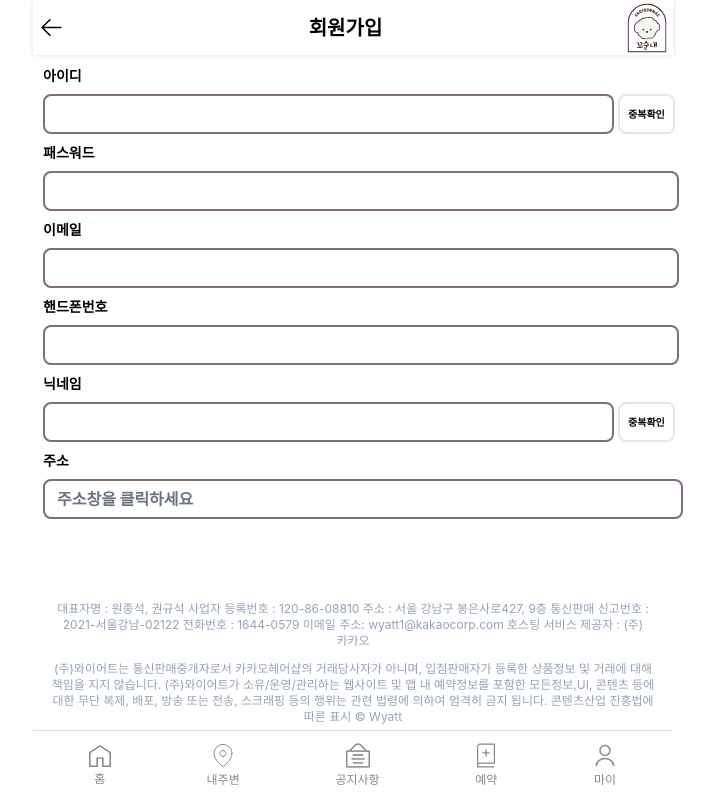
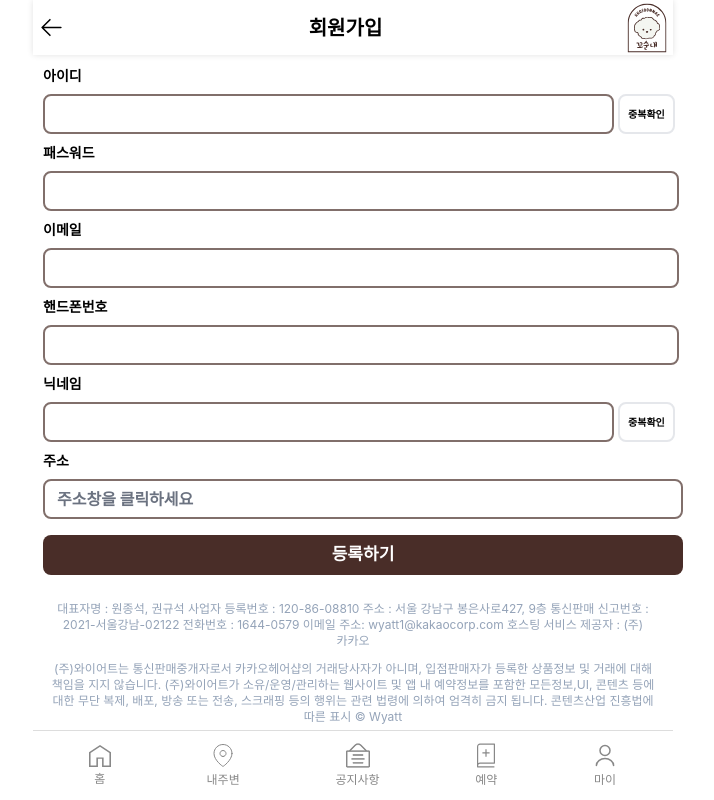
Before and after one commit to super-coding-3/kkosoonnae, a React (Create React App) app: page /signup in a window 1280 px wide. Shown: the whole page, without its empty margins (287-1001 px from the left). Built offline with nearby package versions, Linux system fonts and the light colour scheme.

Commit message:
[fix]master branch 병합

```diff
--- a/src/components/signup/Main.tsx
+++ b/src/components/signup/Main.tsx
@@ -30,7 +30,7 @@ const SignupSchema = Yup.object().shape({
 const Main: React.FC = () => {
   const [showPostcode, setShowPostcode] = useState(false);
   const modalRef = React.useRef<HTMLDivElement | null>(null);
-  const handleClickOutside = (event:MouseEvent) => {
+  const handleClickOutside = (event: MouseEvent) => {
     if (modalRef.current && !modalRef.current.contains(event.target as Node)) {
       setShowPostcode(false);
     }
@@ -114,7 +114,7 @@ const Main: React.FC = () => {
             </ForminputDiv>
             <button
               type="submit"
-              className="w-[100%] h-10 bg-main-color rounded-lg text-[17px] text-[#ffffff] mt-2 "
+              className="w-[100%] h-10 bg-MAIN_COLOR rounded-lg text-[17px] text-[#ffffff] mt-2 "
             >
               등록하기
             </button>
```
Lines whose indentation alone changed are shown as unchanged.
